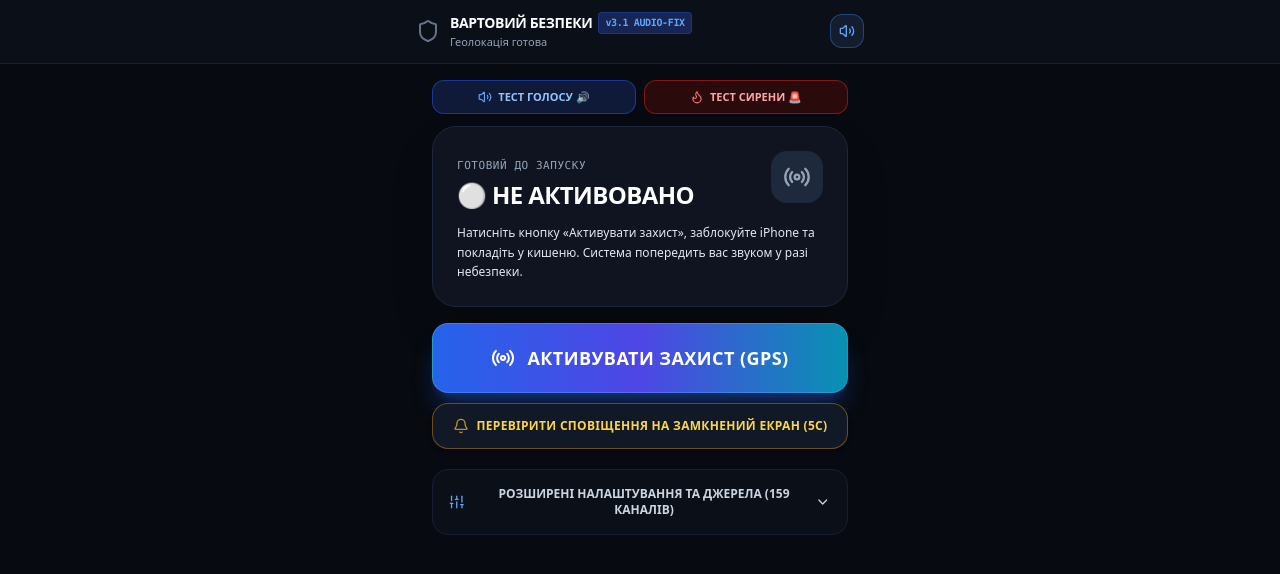
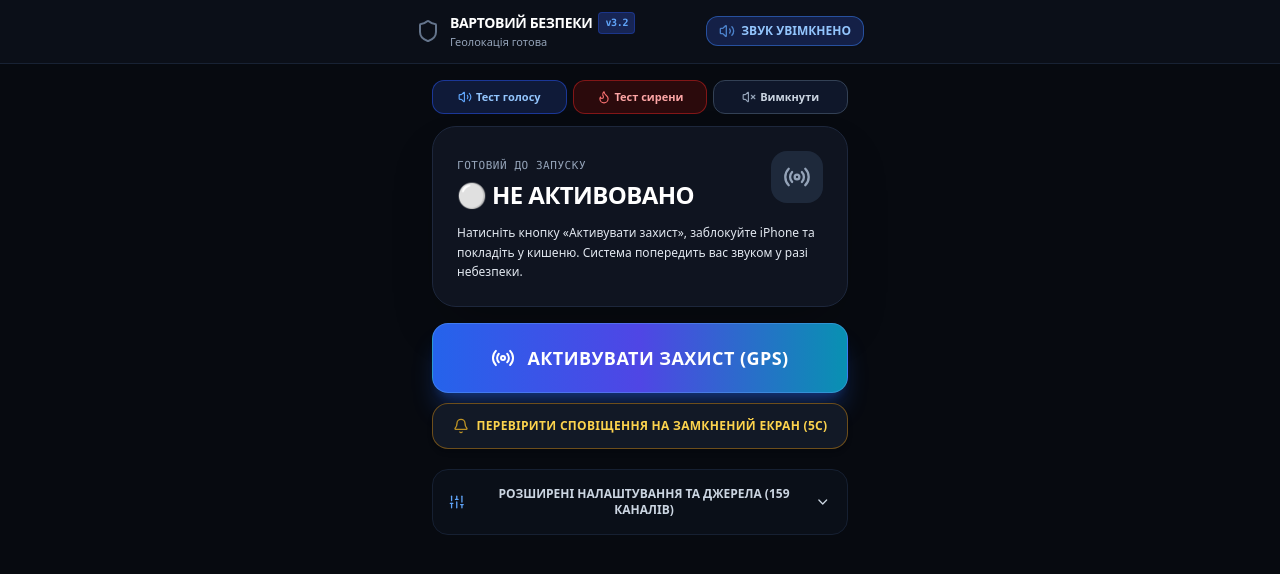
Before and after one commit to romanchuk82-ctrl/personal-safety-agent, a Next.js app: page / in a window 1280 px wide. Shown: the top 574 px of the page. Built offline with nearby package versions, Linux system fonts and the light colour scheme.

Commit message:
feat(audio): add persistent sound mute/unmute toggle in header, quick action buttons and settings with immediate audio cut-off

```diff
--- a/app/page.tsx
+++ b/app/page.tsx
@@ -37,7 +37,7 @@ import { fetchActiveAlerts } from '@/lib/sources/alertsInUa';
 import { fetchAllTelegramFeeds, MONITORED_CHANNELS, ChannelConfig } from '@/lib/sources/telegramScraper';
 import { evaluateLocalSecurity, SecurityEvaluationResult, ThreatEvent, SecurityState } from '@/lib/matcher';
 import { findNearestLocation } from '@/lib/gazetteer';
-import { unlockAudioAndSpeech, playTacticalSiren, speakUkrainian } from '@/lib/soundService';
+import { unlockAudioAndSpeech, playTacticalSiren, speakUkrainian, stopAllAudio } from '@/lib/soundService';
 
 interface LocationState {
   lat: number;
@@ -94,7 +94,7 @@ export default function HomePage() {
   const lastSpokenAlertIdRef = useRef<string | null>(null);
   const checkIntervalRef = useRef<NodeJS.Timeout | null>(null);
 
-  // Auto unlock on first user gesture
+  // Auto unlock on first user touch
   useEffect(() => {
     const handleFirstTouch = () => {
       unlockAudioAndSpeech();
@@ -111,6 +111,12 @@ export default function HomePage() {
   }, []);
 
   useEffect(() => {
+    // Load audio enabled preference
+    const storedAudio = localStorage.getItem('psa_audio_enabled');
+    if (storedAudio !== null) {
+      setAudioEnabled(storedAudio === 'true');
+    }
+
     const storedRadius = localStorage.getItem('psa_radius_km');
     if (storedRadius) {
       const parsed = parseFloat(storedRadius);
@@ -164,19 +170,41 @@ export default function HomePage() {
     return () => clearInterval(interval);
   }, [lastCheckTime]);
 
+  const handleToggleAudio = (forceState?: boolean) => {
+    const nextState = forceState !== undefined ? forceState : !audioEnabled;
+    setAudioEnabled(nextState);
+    localStorage.setItem('psa_audio_enabled', nextState ? 'true' : 'false');
+
+    if (!nextState) {
+      stopAllAudio();
+      setVoiceTestStatus('🔇 Звук та голос ВИМКНЕНО (Тихий режим)');
+      setTimeout(() => setVoiceTestStatus(''), 3000);
+    } else {
+      unlockAudioAndSpeech();
+      setVoiceTestStatus('🔊 Звук та голос УВІМКНЕНО');
+      setTimeout(() => setVoiceTestStatus(''), 3000);
+    }
+  };
+
   const handleRadiusChange = (newRadius: number) => {
     setRadiusKm(newRadius);
     localStorage.setItem('psa_radius_km', newRadius.toString());
   };
 
   const speakAlert = useCallback((text: string) => {
-    if (!audioEnabled) return;
+    if (!audioEnabled) {
+      // Muted: do not play sound
+      return;
+    }
     unlockAudioAndSpeech();
     speakUkrainian(text);
   }, [audioEnabled]);
 
   const handleManualVoiceTest = () => {
     unlockAudioAndSpeech();
+    if (!audioEnabled) {
+      handleToggleAudio(true);
+    }
     setVoiceTestStatus('Вимовляю повідомлення...');
     speakUkrainian(
       'Кириле, увага! Голосовий асистент безпеки перевірено. Сирена та голос працюють на повну гучність.',
@@ -187,6 +215,9 @@ export default function HomePage() {
 
   const handleManualSirenTest = () => {
     unlockAudioAndSpeech();
+    if (!audioEnabled) {
+      handleToggleAudio(true);
+    }
     setVoiceTestStatus('Тест сирени... 🚨');
     playTacticalSiren(2.0, 0.6);
     setTimeout(() => setVoiceTestStatus(''), 3000);
@@ -224,11 +255,13 @@ export default function HomePage() {
         lastCheckIso: new Date().toISOString()
       });
 
-      // TRIGGER AUDIO/VOICE ON RED THREAT
+      // TRIGGER AUDIO/VOICE ONLY ON RED THREAT & IF AUDIO IS ENABLED
       if (result.overallState === 'RED' && result.primaryThreat) {
         if (lastSpokenAlertIdRef.current !== result.primaryThreat.id) {
           lastSpokenAlertIdRef.current = result.primaryThreat.id;
+          if (audioEnabled) {
             speakAlert(result.primaryThreat.voiceAlertText);
+          }
         }
       }
     } catch (error) {
@@ -236,11 +269,13 @@ export default function HomePage() {
     } finally {
       setIsChecking(false);
     }
-  }, [radiusKm, isChecking, speakAlert, customChannels, lastCheckTime]);
+  }, [radiusKm, isChecking, speakAlert, customChannels, lastCheckTime, audioEnabled]);
 
   const handleActivate = async () => {
     setIsLoading(true);
+    if (audioEnabled) {
       unlockAudioAndSpeech();
+    }
 
     try {
       if ('Notification' in window && Notification.permission !== 'granted') {
@@ -322,7 +357,9 @@ export default function HomePage() {
   };
 
   const startEmergencyPushTest = async () => {
+    if (audioEnabled) {
       unlockAudioAndSpeech();
+    }
     setShowTestModal(true);
     setTestCountdown(5);
     setTestCompleted(false);
@@ -339,7 +376,7 @@ export default function HomePage() {
         delayMs: 5000,
         title: '🚨 ТЕСТОВЕ АВАРІЙНЕ СПОВІЩЕННЯ',
         body: 'Кириле, перевірка каналу сповіщення на замкнений екран успішна!',
-        voiceText: 'Увага! Тестова перевірка системи безпеки пройшла успішно. Сповіщення надіслано на замкнений екран.'
+        voiceText: audioEnabled ? 'Увага! Тестова перевірка системи безпеки пройшла успішно. Сповіщення надіслано на замкнений екран.' : ''
       });
     }
 
@@ -350,13 +387,17 @@ export default function HomePage() {
       if (count <= 0) {
         clearInterval(timer);
         setTestCompleted(true);
+        if (audioEnabled) {
           speakAlert('Увага! Тестова перевірка пройшла успішно. Канал аварійного сповіщення активний.');
+        }
       }
     }, 1000);
   };
 
   const handleSelectCityPreset = (preset: typeof CITY_PRESETS[0]) => {
+    if (audioEnabled) {
       unlockAudioAndSpeech();
+    }
     const newLoc: LocationState = {
       lat: preset.lat,
       lng: preset.lng,
@@ -435,7 +476,7 @@ export default function HomePage() {
               <h1 className="text-sm font-black tracking-tight text-white flex items-center gap-1.5">
                 <span>ВАРТОВИЙ БЕЗПЕКИ</span>
                 <span className="text-[10px] font-mono px-1.5 py-0.2 rounded bg-blue-950 text-blue-400 border border-blue-800/60">
-                  v3.1 AUDIO-FIX
+                  v3.2
                 </span>
               </h1>
               <p className="text-[11px] text-slate-400">
@@ -444,39 +485,60 @@ export default function HomePage() {
             </div>
           </div>
 
-          <div className="flex items-center gap-2">
+          {/* DEDICATED PROMINENT SOUND TOGGLE BUTTON */}
           <button
-              onClick={() => {
-                unlockAudioAndSpeech();
-                setAudioEnabled(!audioEnabled);
-              }}
-              className={'p-2 rounded-xl border text-xs transition-colors ' + (audioEnabled ? 'bg-[#131d2e] border-blue-500/40 text-blue-400' : 'bg-slate-900 border-slate-800 text-slate-500')}
-              title={audioEnabled ? 'Голосове сповіщення активне' : 'Голос вимкнено'}
+            onClick={() => handleToggleAudio()}
+            className={'px-3 py-1.5 rounded-xl border text-xs font-bold flex items-center gap-1.5 transition-all shadow-sm active:scale-95 ' + (
+              audioEnabled
+                ? 'bg-blue-950/80 border-blue-500/50 text-blue-300 hover:bg-blue-900/80'
+                : 'bg-slate-900 border-slate-700 text-slate-400 hover:text-slate-200'
+            )}
+            title={audioEnabled ? 'Натисніть, щоб вимкнути звук (Тихий режим)' : 'Натисніть, щоб увімкнути звук'}
           >
-              {audioEnabled ? <Volume2 className="w-4 h-4" /> : <VolumeX className="w-4 h-4" />}
+            {audioEnabled ? (
+              <>
+                <Volume2 className="w-4 h-4 text-blue-400 animate-pulse" />
+                <span>ЗВУК УВІМКНЕНО</span>
+              </>
+            ) : (
+              <>
+                <VolumeX className="w-4 h-4 text-red-400" />
+                <span className="text-slate-400">ТИХИЙ РЕЖИМ</span>
+              </>
+            )}
           </button>
-          </div>
         </div>
       </header>
 
       {/* MAIN CONTAINER */}
       <div className="max-w-md mx-auto px-4 pt-4">
 
-        {/* VOICE / SIREN TEST CHIPS */}
-        <div className="mb-3 flex items-center justify-between gap-2">
+        {/* VOICE & SIREN QUICK CONTROLS */}
+        <div className="mb-3 grid grid-cols-3 gap-1.5">
           <button
             onClick={handleManualVoiceTest}
-            className="flex-1 py-2 px-3 rounded-xl bg-blue-950/60 hover:bg-blue-900/60 text-blue-300 font-bold text-[11px] border border-blue-800/80 flex items-center justify-center gap-1.5 transition-all active:scale-95 shadow-sm"
+            className="py-2 px-2 rounded-xl bg-blue-950/60 hover:bg-blue-900/60 text-blue-300 font-bold text-[11px] border border-blue-800/80 flex items-center justify-center gap-1 transition-all active:scale-95"
           >
             <Volume2 className="w-3.5 h-3.5 text-blue-400" />
-            <span>ТЕСТ ГОЛОСУ 🔊</span>
+            <span>Тест голосу</span>
           </button>
           <button
             onClick={handleManualSirenTest}
-            className="flex-1 py-2 px-3 rounded-xl bg-red-950/60 hover:bg-red-900/60 text-red-300 font-bold text-[11px] border border-red-800/80 flex items-center justify-center gap-1.5 transition-all active:scale-95 shadow-sm"
+            className="py-2 px-2 rounded-xl bg-red-950/60 hover:bg-red-900/60 text-red-300 font-bold text-[11px] border border-red-800/80 flex items-center justify-center gap-1 transition-all active:scale-95"
           >
             <Flame className="w-3.5 h-3.5 text-red-400" />
-            <span>ТЕСТ СИРЕНИ 🚨</span>
+            <span>Тест сирени</span>
+          </button>
+          <button
+            onClick={() => handleToggleAudio()}
+            className={'py-2 px-2 rounded-xl font-bold text-[11px] border flex items-center justify-center gap-1 transition-all active:scale-95 ' + (
+              audioEnabled
+                ? 'bg-slate-900 hover:bg-slate-800 text-slate-300 border-slate-700'
+                : 'bg-amber-950/60 hover:bg-amber-900/60 text-amber-300 border-amber-800/80'
+            )}
+          >
+            {audioEnabled ? <VolumeX className="w-3.5 h-3.5 text-slate-400" /> : <Volume2 className="w-3.5 h-3.5 text-amber-400" />}
+            <span>{audioEnabled ? 'Вимкнути' : 'Увімкнути'}</span>
           </button>
         </div>
 
@@ -559,9 +621,13 @@ export default function HomePage() {
                 <span className="text-[10px] text-emerald-400 font-mono">159 джерел</span>
               </div>
               <div className="bg-black/30 p-2.5 rounded-xl border border-white/5">
-                <span className="text-[10px] text-slate-400 block font-mono">🛡️ ГОЛОСОВИЙ ГОЛОС</span>
-                <span className="font-bold text-white block">{audioEnabled ? 'Кирил (Звук ON)' : 'Вимкнено'}</span>
-                <span className="text-[10px] text-blue-400 font-mono">{audioEnabled ? 'Сирена готова' : 'Без звуку'}</span>
+                <span className="text-[10px] text-slate-400 block font-mono">🛡️ РЕЖИМ СПОВІЩЕНЬ</span>
+                <span className="font-bold text-white block">
+                  {audioEnabled ? '🔊 Звук + Голос' : '🔇 Тихий режим'}
+                </span>
+                <span className={'text-[10px] font-mono ' + (audioEnabled ? 'text-blue-400' : 'text-amber-400')}>
+                  {audioEnabled ? 'Сирена активна' : 'Без звукових сигналів'}
+                </span>
               </div>
             </div>
           )}
@@ -715,10 +781,7 @@ export default function HomePage() {
         {/* COLLAPSIBLE ADVANCED SETTINGS & SOURCES */}
         <div className="mb-6 bg-[#0a0f18] border border-[#162032] rounded-2xl p-4">
           <button
-            onClick={() => {
-              unlockAudioAndSpeech();
-              setShowAdvanced(!showAdvanced);
-            }}
+            onClick={() => setShowAdvanced(!showAdvanced)}
             className="w-full flex items-center justify-between text-xs font-bold text-slate-300 hover:text-white"
           >
             <div className="flex items-center gap-2">
@@ -730,27 +793,41 @@ export default function HomePage() {
 
           {showAdvanced && (
             <div className="mt-4 pt-4 border-t border-slate-800 space-y-4 text-xs">
-              {/* AUDIO & VOICE DIAGNOSTICS */}
+              {/* AUDIO & SOUND MODE TOGGLE */}
               <div className="p-3 bg-[#101726] rounded-xl border border-blue-900/60 space-y-2">
+                <div className="flex items-center justify-between">
                   <span className="text-blue-300 font-bold block flex items-center gap-1.5">
                     <Megaphone className="w-3.5 h-3.5 text-blue-400" />
-                  <span>Діагностика голосового оповіщення</span>
+                    <span>Звукові та голосові оповіщення</span>
                   </span>
+                  <button
+                    onClick={() => handleToggleAudio()}
+                    className={'px-2.5 py-1 rounded-lg text-[10px] font-bold border transition-all ' + (
+                      audioEnabled
+                        ? 'bg-blue-600 text-white border-blue-400'
+                        : 'bg-slate-800 text-slate-400 border-slate-700'
+                    )}
+                  >
+                    {audioEnabled ? 'УВІМКНЕНО' : 'ВИМКНЕНО'}
+                  </button>
+                </div>
                 <p className="text-[11px] text-slate-300 leading-relaxed">
-                  На iPhone для першого розблокування звуку обов'язково натисніть кнопку нижче:
+                  {audioEnabled
+                    ? 'У разі локальної небезпеки (КАБ, балістика, дрон) пролунає сирена та чітке голосове попередження українською мовою.'
+                    : 'Тихий режим активний. Звукові сигнали та голос вимкнено. Сповіщення відображатимуться лише візуально та через push.'}
                 </p>
-                <div className="flex gap-2">
+                <div className="flex gap-2 pt-1">
                   <button
                     onClick={handleManualVoiceTest}
                     className="flex-1 py-1.5 px-2 bg-blue-600 hover:bg-blue-500 text-white rounded-lg font-bold text-[10px]"
                   >
-                    Перевірити голос зараз 🔊
+                    Тест голосу 🔊
                   </button>
                   <button
                     onClick={handleManualSirenTest}
                     className="flex-1 py-1.5 px-2 bg-red-700 hover:bg-red-600 text-white rounded-lg font-bold text-[10px]"
                   >
-                    Перевірити сирену 🚨
+                    Тест сирени 🚨
                   </button>
                 </div>
               </div>
@@ -903,7 +980,7 @@ export default function HomePage() {
                   <span>СПОВІЩЕННЯ НАДІСЛАНО</span>
                 </div>
                 <p className="text-[11px] text-slate-300">
-                  Звук і пуш на заблокований екран перевірено.
+                  {audioEnabled ? 'Звук і пуш на заблокований екран перевірено.' : 'Пуш на заблокований екран перевірено (Тихий режим).'}
                 </p>
               </div>
             )}
```
Also changed, not shown: lib/soundService.ts (+10 -0 lines). Lines whose indentation alone changed are shown as unchanged.
